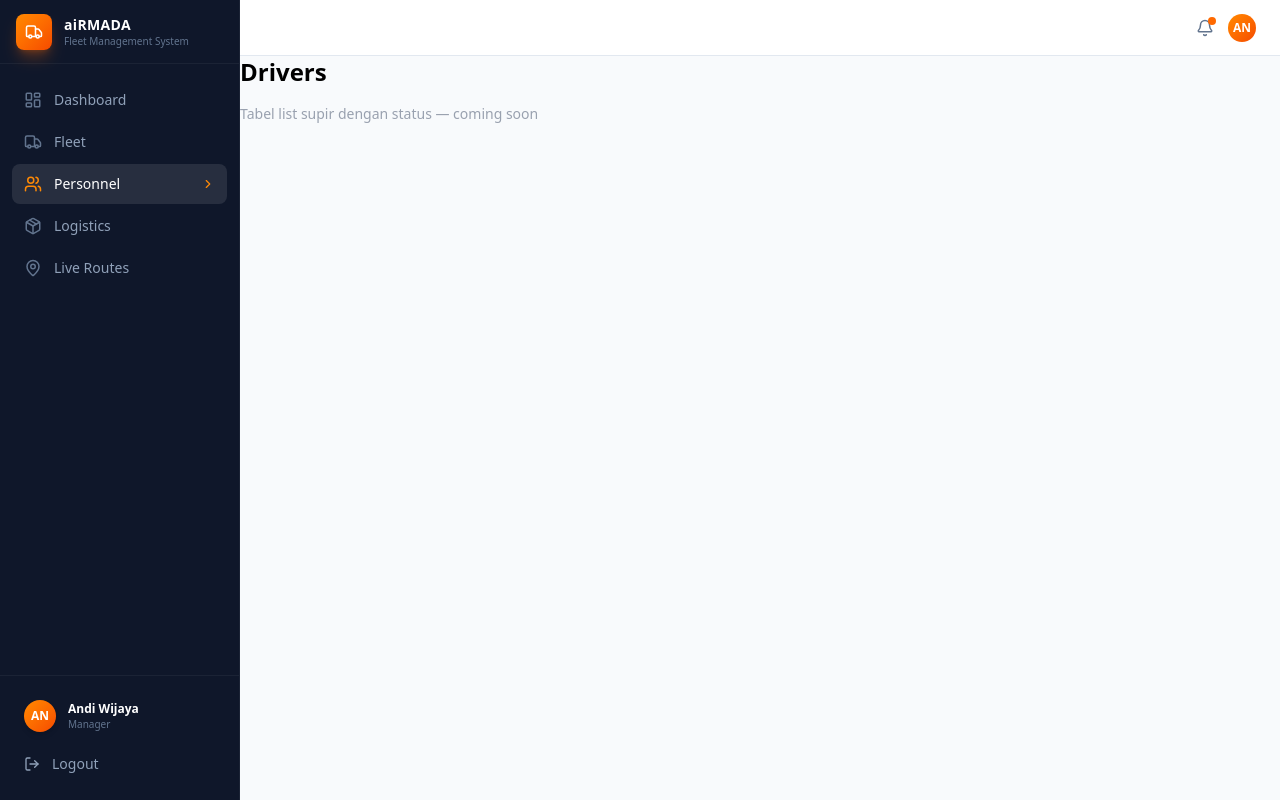
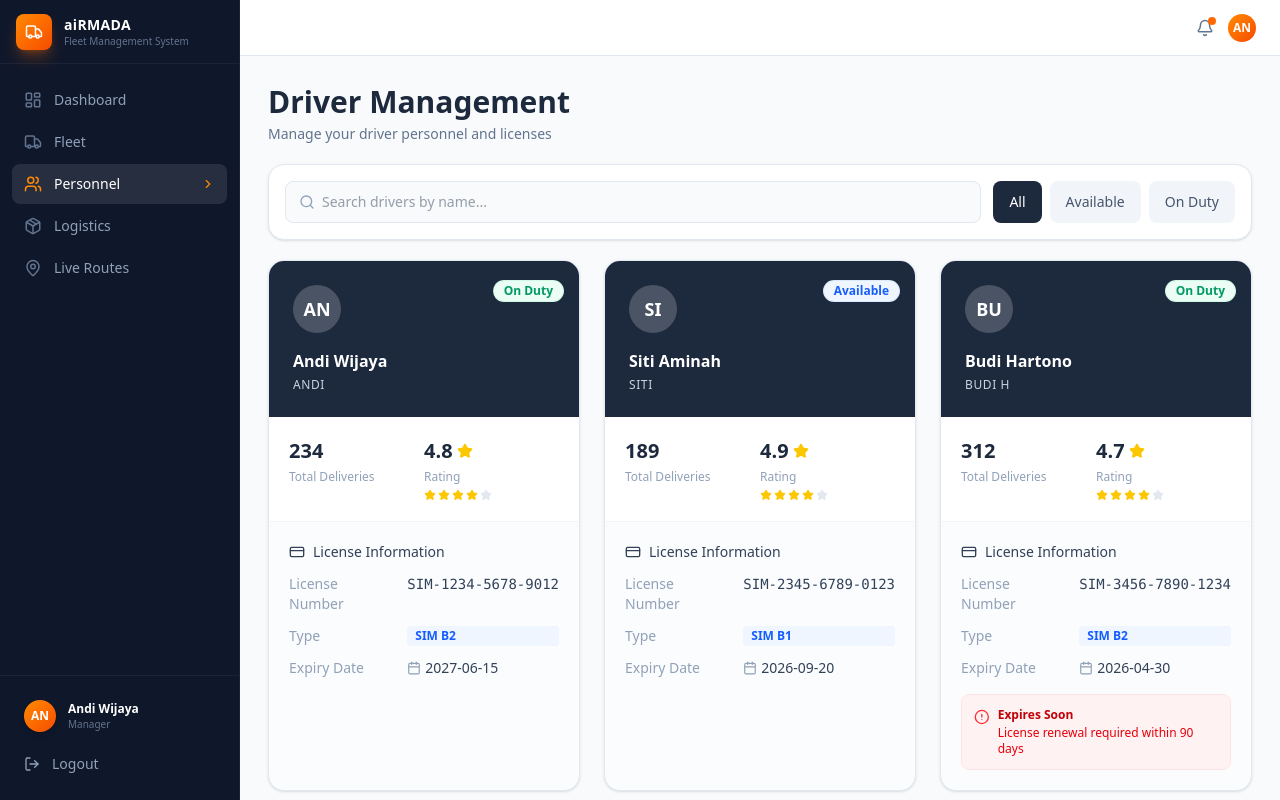
Before and after one commit to fanisah/aiRMADA, a Next.js app in the folder apps/web/: page /drivers in a window 1280 px wide. Built offline with nearby package versions, Linux system fonts and the light colour scheme.

Commit message:
feat: implement drivers UI (personnel page)

```diff
--- a/apps/web/src/app/(dashboard)/drivers/page.tsx
+++ b/apps/web/src/app/(dashboard)/drivers/page.tsx
@@ -1,14 +1,218 @@
-/**
- * Halaman Drivers
- *
- * @location apps/web/src/app/(dashboard)/drivers/page.tsx
- * TODO: Tabel list supir dengan status
- */
-export default function DriversPage() {
+'use client'
+
+import React from 'react'
+import { Search, Star, Calendar, CreditCard, AlertCircle } from 'lucide-react'
+
+const driversData = [
+  {
+    id: '1',
+    initials: 'AN',
+    name: 'Andi Wijaya',
+    code: 'ANDI',
+    status: 'On Duty',
+    deliveries: 234,
+    rating: 4.8,
+    license: {
+      number: 'SIM-1234-5678-9012',
+      type: 'SIM B2',
+      expiry: '2027-06-15',
+    },
+    warning: null,
+  },
+  {
+    id: '2',
+    initials: 'SI',
+    name: 'Siti Aminah',
+    code: 'SITI',
+    status: 'Available',
+    deliveries: 189,
+    rating: 4.9,
+    license: {
+      number: 'SIM-2345-6789-0123',
+      type: 'SIM B1',
+      expiry: '2026-09-20',
+    },
+    warning: null,
+  },
+  {
+    id: '3',
+    initials: 'BU',
+    name: 'Budi Hartono',
+    code: 'BUDI H',
+    status: 'On Duty',
+    deliveries: 312,
+    rating: 4.7,
+    license: {
+      number: 'SIM-3456-7890-1234',
+      type: 'SIM B2',
+      expiry: '2026-04-30',
+    },
+    warning: {
+      title: 'Expires Soon',
+      message: 'License renewal required within 90 days',
+    },
+  },
+]
+
+const StatusBadge = ({ status }: { status: string }) => {
+  const isAvailable = status === 'Available'
+
   return (
-    <div>
-      <h1 className="mb-4 text-2xl font-bold">Drivers</h1>
-      <p className="text-sm text-gray-400">Tabel list supir dengan status — coming soon</p>
+    <span
+      className={`inline-flex items-center rounded-full px-2.5 py-0.5 text-xs font-semibold ${
+        isAvailable
+          ? 'bg-blue-50 text-blue-600 ring-1 ring-blue-100'
+          : 'bg-emerald-50 text-emerald-600 ring-1 ring-emerald-100'
+      }`}
+    >
+      {status}
+    </span>
+  )
+}
+
+const DriverCard = ({ driver }: { driver: (typeof driversData)[0] }) => {
+  return (
+    <div className="flex flex-col overflow-hidden rounded-2xl border border-slate-200 bg-white shadow-sm">
+      {/* HEADER */}
+      <div className="relative bg-slate-800 p-6 text-white">
+        <div className="absolute top-4 right-4">
+          <StatusBadge status={driver.status} />
+        </div>
+
+        <div className="mb-4 flex h-12 w-12 items-center justify-center rounded-full bg-white/20 text-lg font-semibold">
+          {driver.initials}
+        </div>
+
+        <h3 className="text-base font-semibold">{driver.name}</h3>
+        <p className="mt-1 text-xs tracking-wider text-slate-300 uppercase">{driver.code}</p>
+      </div>
+
+      {/* STATS */}
+      <div className="grid grid-cols-2 border-b border-slate-100 p-5">
+        <div>
+          <h4 className="text-xl font-bold text-slate-800">{driver.deliveries}</h4>
+          <p className="mt-1 text-xs text-slate-400">Total Deliveries</p>
+        </div>
+
+        <div>
+          <div className="flex items-center gap-1">
+            <h4 className="text-xl font-bold text-slate-800">{driver.rating}</h4>
+            <Star className="h-4 w-4 fill-yellow-400 text-yellow-400" />
+          </div>
+
+          <p className="mt-1 text-xs text-slate-400">Rating</p>
+
+          <div className="mt-1 flex gap-0.5">
+            {[...Array(5)].map((_, i) => (
+              <Star
+                key={i}
+                className={`h-3 w-3 ${
+                  i < Math.floor(driver.rating)
+                    ? 'fill-yellow-400 text-yellow-400'
+                    : 'fill-slate-200 text-slate-200'
+                }`}
+              />
+            ))}
+          </div>
+        </div>
+      </div>
+
+      {/* LICENSE */}
+      <div className="flex-1 bg-slate-50/50 p-5">
+        <div className="mb-3 flex items-center gap-2 text-sm font-medium text-slate-700">
+          <CreditCard className="h-4 w-4" />
+          License Information
+        </div>
+
+        <div className="grid grid-cols-[1fr_auto] gap-x-6 gap-y-3 text-sm">
+          <div className="text-slate-400">License Number</div>
+          <div className="font-mono font-medium text-slate-700">{driver.license.number}</div>
+
+          <div className="text-slate-400">Type</div>
+          <div className="rounded bg-blue-50 px-2 py-0.5 text-xs font-semibold text-blue-600">
+            {driver.license.type}
+          </div>
+
+          <div className="text-slate-400">Expiry Date</div>
+          <div className="flex items-center gap-1 font-medium text-slate-700">
+            <Calendar className="h-3.5 w-3.5 text-slate-400" />
+            {driver.license.expiry}
+          </div>
+        </div>
+
+        {driver.warning && (
+          <div className="mt-4 flex items-start gap-2 rounded-lg border border-red-100 bg-red-50 p-3">
+            <AlertCircle className="mt-0.5 h-4 w-4 text-red-500" />
+            <div>
+              <p className="text-xs font-semibold text-red-700">{driver.warning.title}</p>
+              <p className="mt-0.5 text-xs text-red-600">{driver.warning.message}</p>
+            </div>
+          </div>
+        )}
+      </div>
     </div>
   )
 }
+
+export default function DriversPage() {
+  return (
+    <div className="mx-auto max-w-screen-xl space-y-5 p-5 lg:p-7">
+      {/* HEADER */}
+      <div>
+        <h1 className="text-2xl font-bold text-slate-800 lg:text-3xl">Driver Management</h1>
+        <p className="mt-1 text-sm text-slate-500">Manage your driver personnel and licenses</p>
+      </div>
+
+      {/* SEARCH + FILTER */}
+      <div className="space-y-3 rounded-2xl border border-slate-200 bg-white p-4 shadow-sm">
+        <div className="flex flex-col gap-3 sm:flex-row">
+          <div className="relative flex-1">
+            <Search className="absolute top-1/2 left-3.5 h-4 w-4 -translate-y-1/2 text-slate-400" />
+            <input
+              type="text"
+              placeholder="Search drivers by name..."
+              className="w-full rounded-lg border border-slate-200 bg-slate-50 py-2.5 pr-4 pl-9 text-sm text-slate-700 outline-none focus:border-slate-300 focus:bg-white focus:ring-2 focus:ring-slate-100"
+            />
+          </div>
+
+          <div className="flex gap-2">
+            <button className="rounded-lg bg-slate-800 px-4 py-2 text-sm font-medium text-white">
+              All
+            </button>
+            <button className="rounded-lg bg-slate-100 px-4 py-2 text-sm text-slate-600 hover:bg-slate-200">
+              Available
+            </button>
+            <button className="rounded-lg bg-slate-100 px-4 py-2 text-sm text-slate-600 hover:bg-slate-200">
+              On Duty
+            </button>
+          </div>
+        </div>
+      </div>
+
+      {/* GRID */}
+      <div className="grid grid-cols-1 gap-6 md:grid-cols-2 xl:grid-cols-3">
+        {driversData.map((driver) => (
+          <DriverCard key={driver.id} driver={driver} />
+        ))}
+      </div>
+
+      {/* SUMMARY */}
+      <div className="grid grid-cols-2 gap-3 lg:grid-cols-3">
+        <div className="rounded-2xl border border-emerald-100 bg-emerald-50 p-5">
+          <p className="text-3xl font-bold text-emerald-600">3</p>
+          <p className="mt-1 text-sm font-medium text-emerald-600">Drivers On Duty</p>
+        </div>
+
+        <div className="rounded-2xl border border-blue-100 bg-blue-50 p-5">
+          <p className="text-3xl font-bold text-blue-600">2</p>
+          <p className="mt-1 text-sm font-medium text-blue-600">Available Drivers</p>
+        </div>
+
+        <div className="rounded-2xl border border-amber-100 bg-amber-50 p-5">
+          <p className="text-3xl font-bold text-amber-600">1092</p>
+          <p className="mt-1 text-sm font-medium text-amber-600">Total Deliveries</p>
+        </div>
+      </div>
+    </div>
+  )
+}
```
